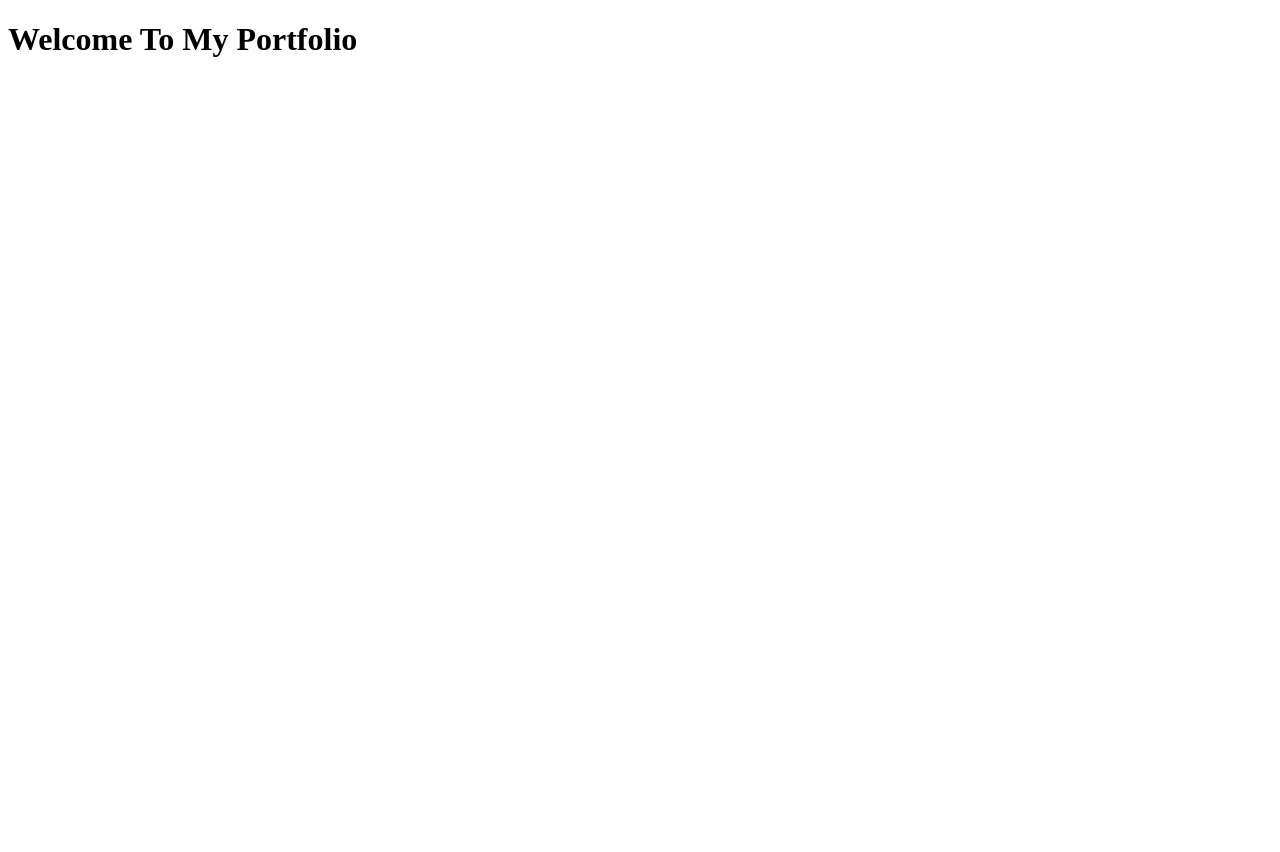
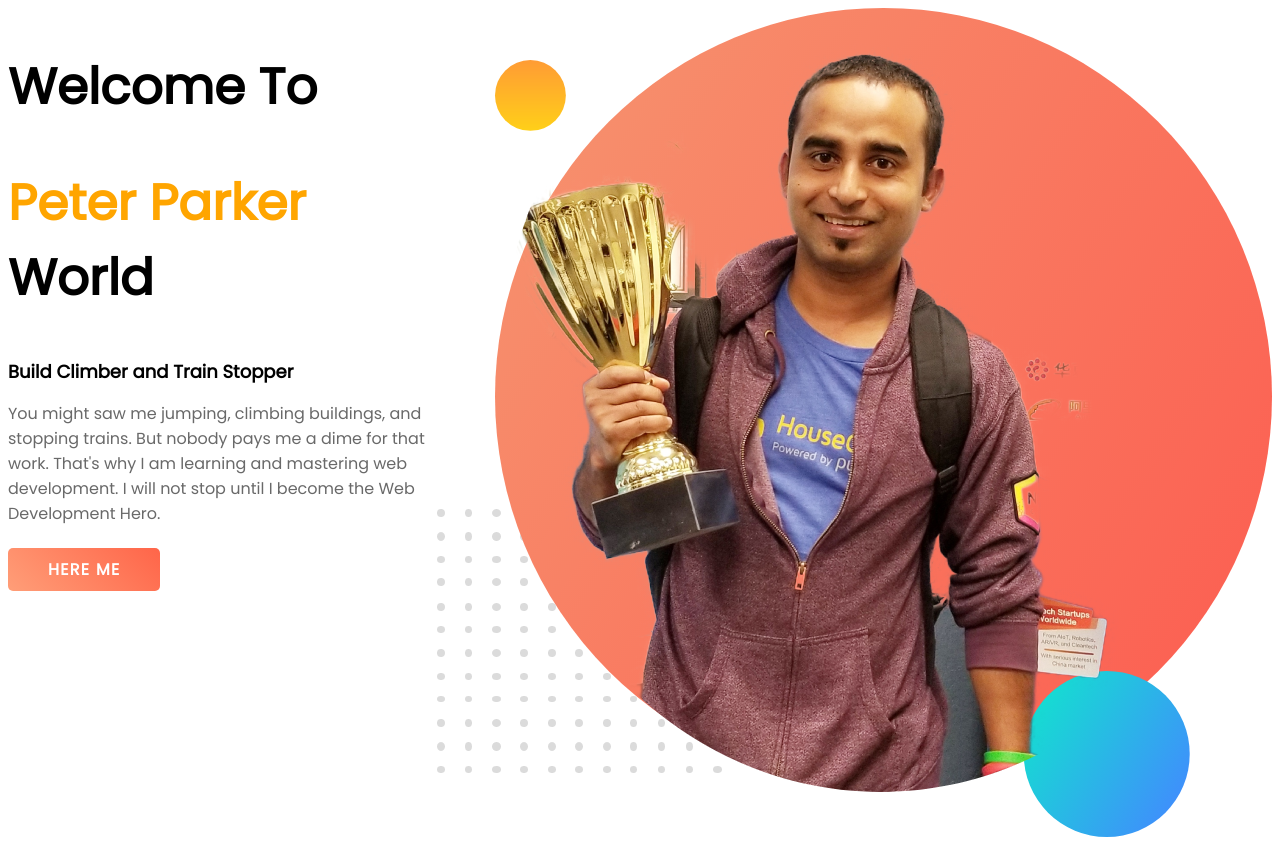
Before and after one commit to moniramoni/second-portfolio, a plain HTML site: page index.html in a window 1280 px wide. Before the commit the page ends 800 px from the top, so only its background shows below. Drawn offline with Linux system fonts and the light colour scheme.

Commit message:
top-section

```diff
--- a/index.html
+++ b/index.html
@@ -5,9 +5,24 @@
     <meta http-equiv="X-UA-Compatible" content="IE=edge">
     <meta name="viewport" content="width=device-width, initial-scale=1.0">
     <title>Second Portfolio For Jhankar Mahbub</title>
+    <link rel="preconnect" href="https://fonts.googleapis.com">
+    <link rel="preconnect" href="https://fonts.gstatic.com" crossorigin>
+    <link href="https://fonts.googleapis.com/css2?family=Poppins&display=swap" rel="stylesheet">
     <link rel="stylesheet" href="style.css">
 </head>
 <body>
-    <h1>Welcome To My Portfolio</h1>
+    <section class="top-section">
+        <div>
+            <h1>Welcome To</h1>
+            <h1><span class="h1-style">Peter Parker</span> World</h1>
+            <h2>Build Climber and Train Stopper</h2>
+            <p>You might saw me jumping, climbing buildings, and stopping trains. But nobody pays me a dime for that work. That's why I am learning and mastering web development. I will not stop until I become the Web Development Hero.</p>
+            <a target="_blank" href="https://www.programming-hero.com/">HERE ME</a>
+        </div>
+        <div>
+            <img src="images/jhankar.png" alt="Jhankar Mahbub">
+        </div>
+    </section>
+
 </body>
 </html>
--- a/style.css
+++ b/style.css
@@ -0,0 +1,30 @@
+
+body{
+    font-family: 'Poppins', sans-serif;
+}
+
+.top-section{
+    display: flex;
+}
+h1{
+    font-size: 50px;
+}
+.h1-style{
+   color: #ffa500;
+}
+h2{
+    font-size: 18px;
+}
+p{
+    color: #696969;
+    padding-bottom: 15px;
+}
+a{
+    background-image: linear-gradient(45deg, #ff9e78, #ff6549);
+    padding: 10px 40px;
+    text-decoration: none;
+    color: white;
+    font-weight: 700;
+    letter-spacing: 0.08em;
+    border-radius: 5px;
+}
```
Also changed, not shown: images/dream-bg.png (added), images/exp-bg.png (added), images/jhankar.png (added), images/jhankar2.png (added), images/my-bg.png (added), images/my-bg2.png (added), images/top-banner.png (added).
